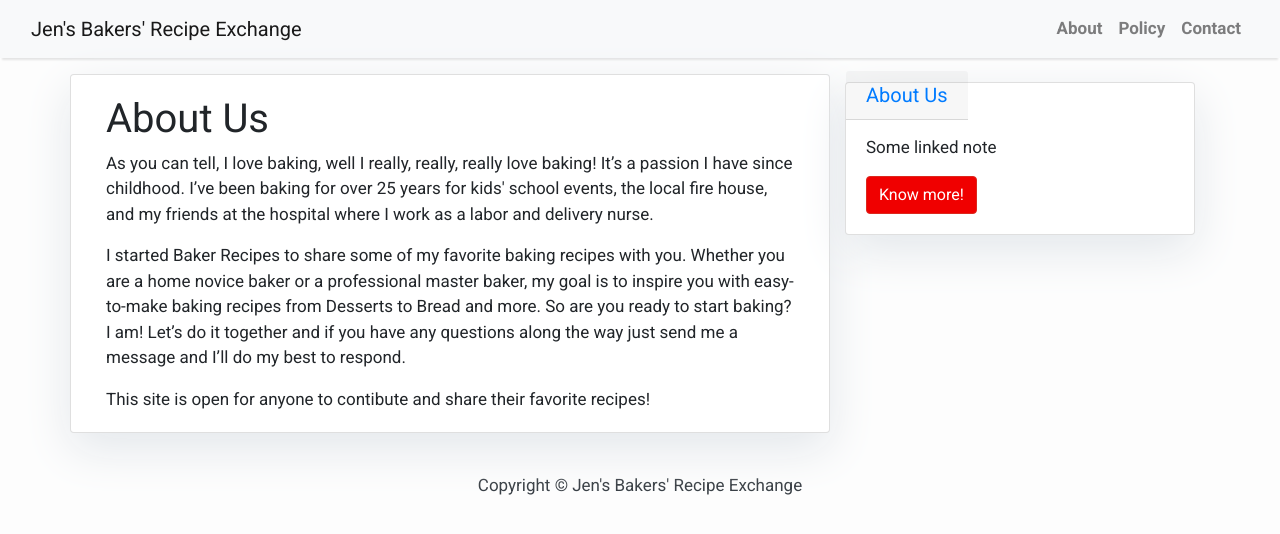
After one commit to Sambsamb/SBMiniProject4, a Django app: template templates/about.html in a window 1280 px wide. The commit adds this page. Shown: the top 534 px of the page. Run offline with Django 3.2, Linux system fonts and the light colour scheme; the template is opened without the code that fills it, so the values that code supplies are empty; some libraries are stand-ins or nearby versions.

Commit message:
SB - about.html

```diff
--- /dev/null
+++ b/templates/about.html
@@ -0,0 +1,24 @@
+{% extends 'base.html' %} {% block content %}
+
+<div class="container">
+  <div class="row">
+    <div class="col-md-8 card mb-4  mt-3 left  top">
+      <div class="card-body">
+        <h1>About Us</h1>
+        <p class="card-text ">As you can tell, I love baking, well I really, really, really love baking!
+            It’s a passion I have since childhood. I’ve been baking for over 25 years for kids' school events,
+            the local fire house, and my friends at the hospital where I work as a labor and delivery nurse.</p>
+        <p class="card-text">I started Baker Recipes to share some of my favorite baking recipes with you.
+            Whether you are a home novice baker or a professional master baker, my goal is to inspire you with
+            easy-to-make baking recipes from Desserts to Bread and more. So are you ready to start baking?
+            I am! Let’s do it together and if you have any questions along the way just send me a message
+            and I’ll do my best to respond.</p>
+          <p class="card-text">This site is open for anyone to contibute and share their favorite recipes!</p>
+
+      </div>
+    </div>
+    {% block sidebar %} {% include 'sidebar.html' %} {% endblock sidebar %}
+  </div>
+</div>
+
+{% endblock content %}
--- a/templates/sidebar.html
+++ b/templates/sidebar.html
@@ -10,7 +10,7 @@
         <!-- Sidebar Widgets Column -->
         <div class="col-md-4 float-right ">
         <div class="card my-4">
-                <h5 class="card-header">About Us</h5>
+            <h5><a class="card-header" href="/about">About Us</a></h5>
             <div class="card-body">
                 <p class="card-text"> Some linked note</p>
                 <a href="https://google.com"
```
